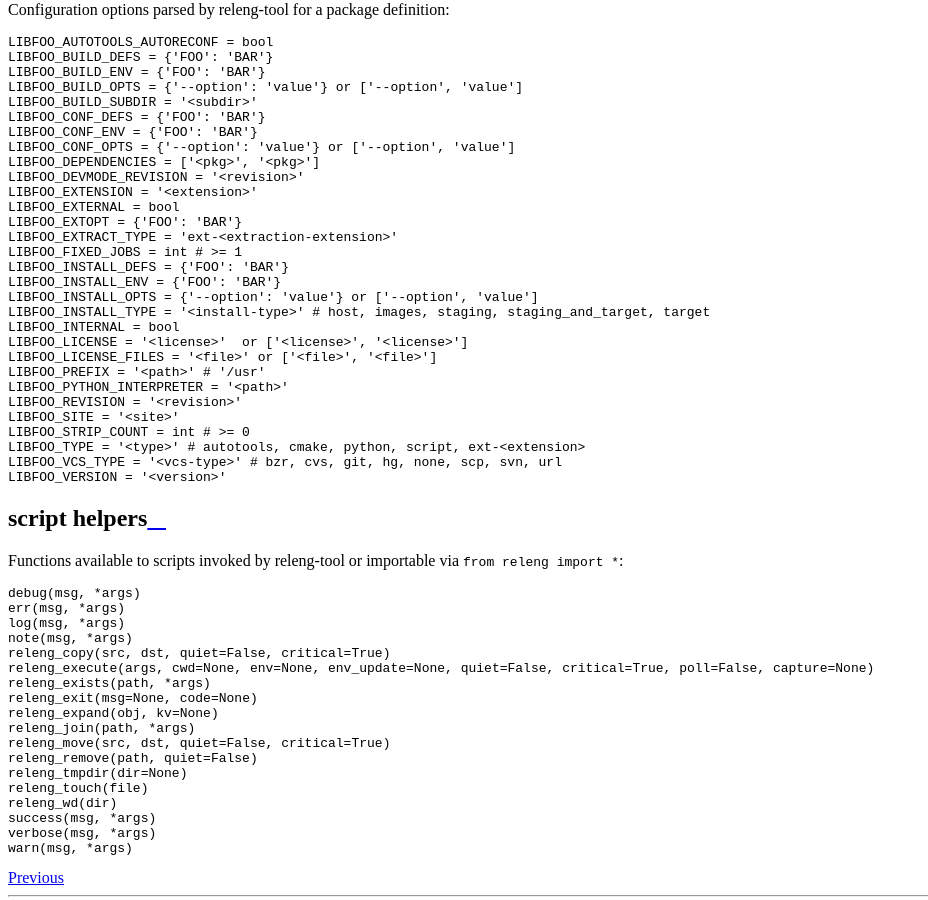
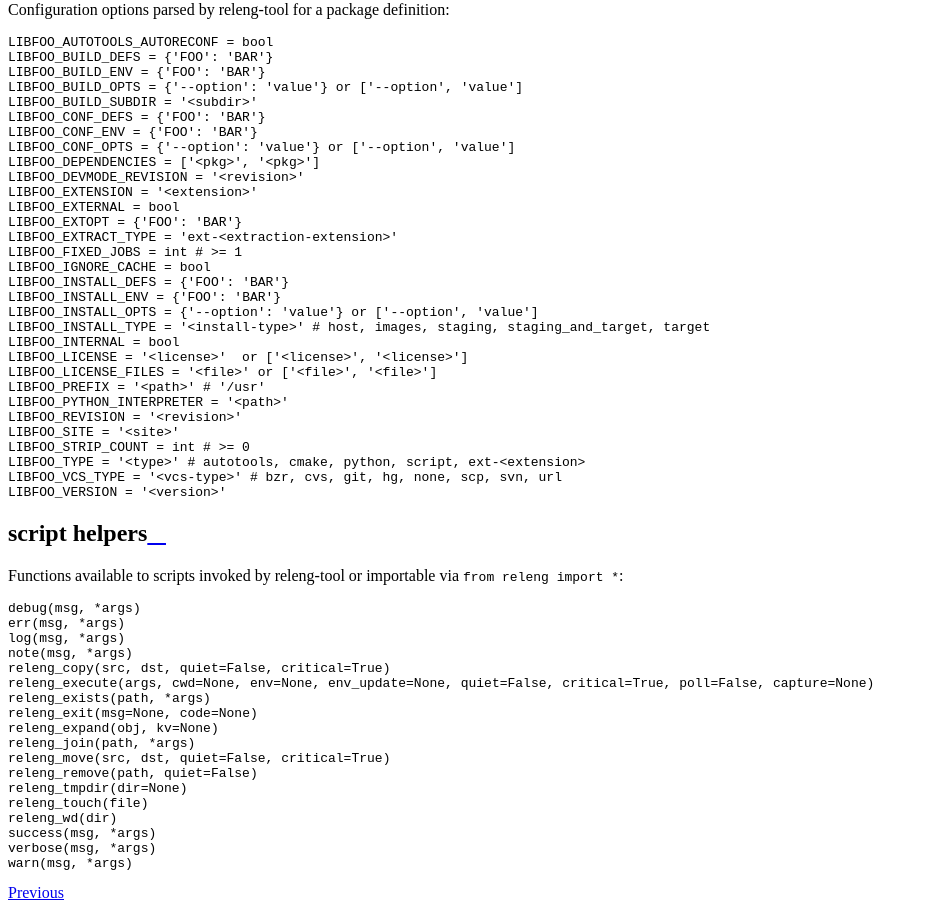
Before and after one commit to releng-tool/releng-tool, a Sphinx documentation site: the page built from Documentation/annex-a.rst, in a window 1280 px wide and 900 px high, scrolled down 1757 px. Shown: the whole window, without its empty margins (0-928 px from the left). Built offline with Sphinx 7.4.7 and the Read the Docs theme 2.0.0, drawn with Linux system fonts in a browser that asks for light colours.

Commit message:
Documentation: document cache ignore for packages
Adding documentation describing the recently supported
`LIBFOO_IGNORE_CACHE` option.

Signed-off-by: James Knight <james.d.knight@live.com>

```diff
--- a/Documentation/annex-a.rst
+++ b/Documentation/annex-a.rst
@@ -87,6 +87,7 @@ Configuration options parsed by releng-tool for a package definition:
    LIBFOO_EXTOPT = {'FOO': 'BAR'}
    LIBFOO_EXTRACT_TYPE = 'ext-<extraction-extension>'
    LIBFOO_FIXED_JOBS = int # >= 1
+   LIBFOO_IGNORE_CACHE = bool
    LIBFOO_INSTALL_DEFS = {'FOO': 'BAR'}
    LIBFOO_INSTALL_ENV = {'FOO': 'BAR'}
    LIBFOO_INSTALL_OPTS = {'--option': 'value'} or ['--option', 'value']
```
Also changed, not shown: 1 other file.
